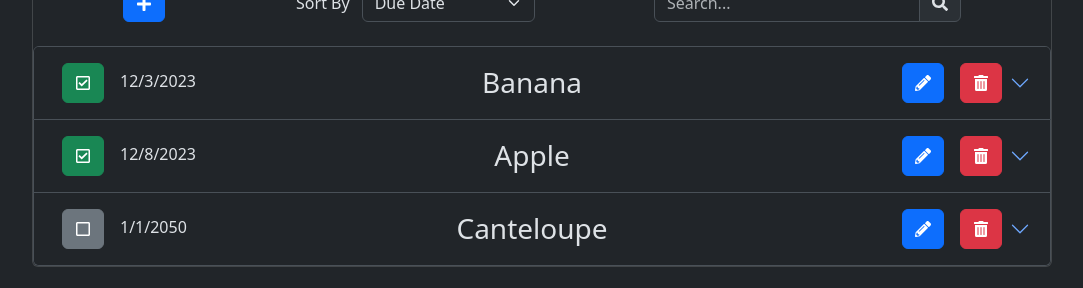
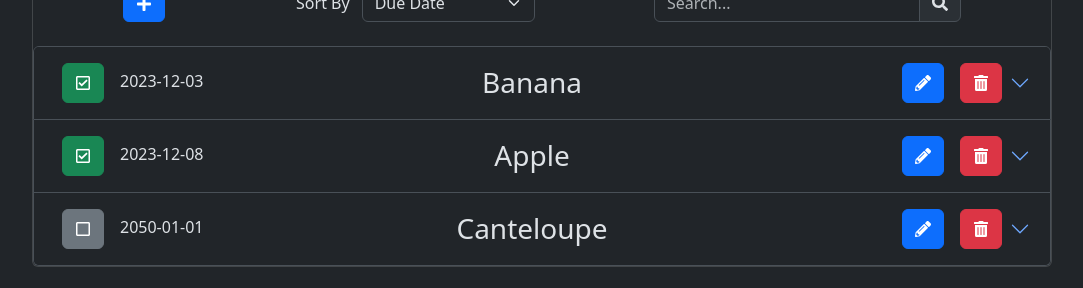
Before and after one commit to Puzzlebottom/northone-assessment, a React (Vite) app: page / in a window 1280 px wide. Shown: the part 172-460 px from the top of the page, without its empty margins (98-1181 px from the left). Built offline with nearby package versions, Linux system fonts and the light colour scheme.

Commit message:
fixes date formatting bug that displays incorrect day

```diff
--- a/src/components/TodoItem.tsx
+++ b/src/components/TodoItem.tsx
@@ -40,7 +40,7 @@ function TodoItem({ todo, deleteTodo, updateTodo, editTodo }: Props): React.JSX.
             {status === "PENDING" && <FaRegSquare />}
             {status === "DONE" && <FaRegCheckSquare />}
           </Button>
-          <time className="mx-2">{new Date(dueDate).toLocaleDateString()}</time>
+          <time className="mx-2">{new Date(dueDate).toISOString().slice(0, 10)}</time>
         </span>
         <h3 className="m-0">{name}</h3>
         <span className="col d-flex justify-content-end">
```
